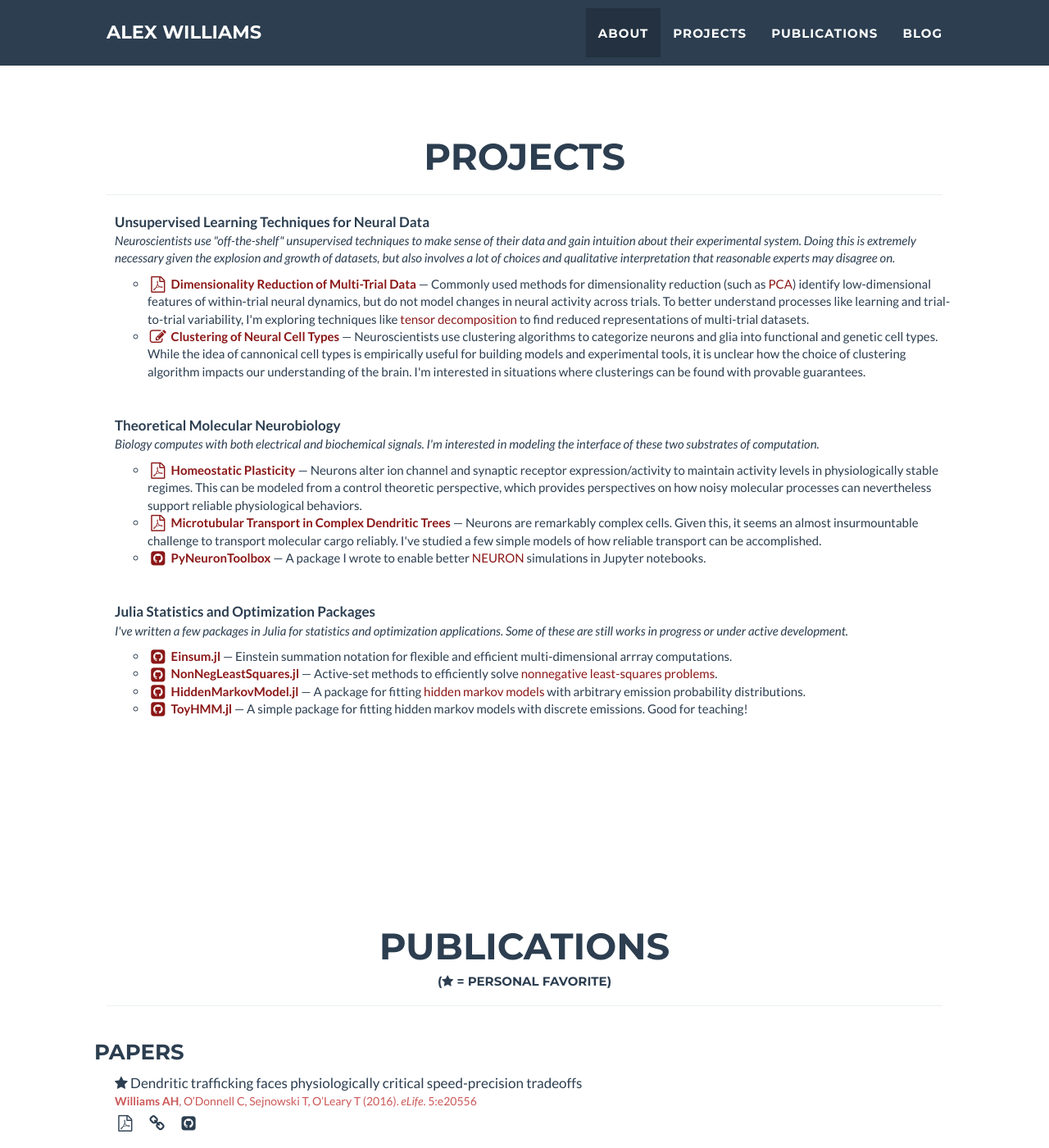
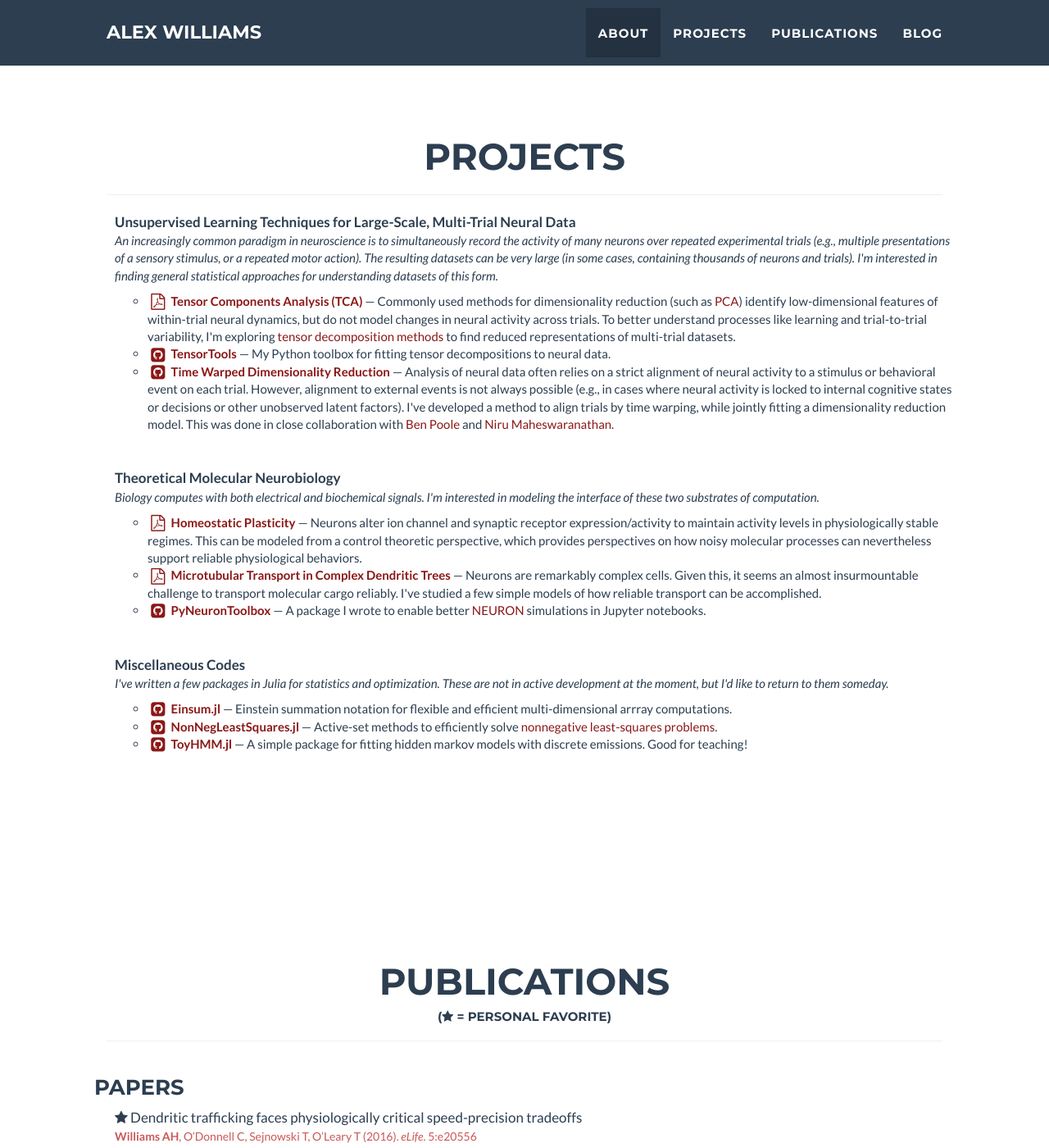
Before and after one commit to ahwillia/ahwillia.github.com, a Jekyll site: the page built from index.html, in a window 1280 px wide and 1400 px high, scrolled down 1182 px. Shown: the whole window at 82% size. Built offline with Jekyll 4.4.1, drawn with Linux system fonts in a browser that asks for light colours; nearby versions of some CDN libraries; library files that are not in the unit come from our copies.

Commit message:
update projects

```diff
--- a/_data/projects.yml
+++ b/_data/projects.yml
@@ -1,30 +1,40 @@
-- title: Unsupervised Learning Techniques for Neural Data
+- title: Unsupervised Learning Techniques for Large-Scale, Multi-Trial Neural Data
   description: >
-    Neuroscientists use "off-the-shelf" unsupervised techniques to make sense of their data
-    and gain intuition about their experimental system. Doing this is extremely necessary
-    given the explosion and growth of datasets, but also involves a lot of choices and
-    qualitative interpretation that reasonable experts may disagree on.
+    An increasingly common paradigm in neuroscience is to simultaneously record the
+    activity of many neurons over repeated experimental trials (e.g., multiple
+    presentations of a sensory stimulus, or a repeated motor action). The resulting
+    datasets can be very large (in some cases, containing thousands of neurons and trials).
+    I'm interested in finding general statistical approaches for understanding datasets
+    of this form.
   items:
-  - name: Dimensionality Reduction of Multi-Trial Data
+  - name: Tensor Components Analysis (TCA)
     icon: file-pdf-o
-    url: http://alexhwilliams.info/pdf/tensor_nips_2016.pdf
+    url: http://alexhwilliams.info/pdf/cosyne17.pdf
     description: >
       Commonly used methods for dimensionality reduction (such as <a
       href="http://alexhwilliams.info/itsneuronalblog/2016/03/27/pca/" target="_blank">PCA</a>)
       identify low-dimensional features of within-trial neural dynamics, but do not model
       changes in neural activity across trials. To better understand processes like learning
-      and trial-to-trial variability, I'm exploring techniques like <a
+      and trial-to-trial variability, I'm exploring <a
       href="http://www.sandia.gov/~tgkolda/pubs/pubfiles/TensorReview.pdf" target="_blank">
-      tensor decomposition</a> to find reduced representations of multi-trial datasets.
-  - name: Clustering of Neural Cell Types
-    icon: edit
-    url: http://alexhwilliams.info/itsneuronalblog/2015/11/18/clustering-is-easy/
+      tensor decomposition methods</a> to find reduced representations of multi-trial datasets.
+  - name: TensorTools
+    icon: github-square
+    url: http://github.com/ahwillia/tensortools
     description: >
-      Neuroscientists use clustering algorithms to categorize neurons and glia into functional
-      and genetic cell types. While the idea of cannonical cell types is empirically useful
-      for building models and experimental tools, it is unclear how the choice of clustering
-      algorithm impacts our understanding of the brain. I'm interested in situations where
-      clusterings can be found with provable guarantees.
+      My Python toolbox for fitting tensor decompositions to neural data.
+  - name: Time Warped Dimensionality Reduction
+    icon: github-square
+    url: https://github.com/ganguli-lab/twpca
+    description: >
+      Analysis of neural data often relies on a strict alignment of neural activity to
+      a stimulus or behavioral event on each trial. However, alignment to external events
+      is not always possible (e.g., in cases where neural activity is locked to internal
+      cognitive states or decisions or other unobserved latent factors). I've developed a
+      method to align trials by time warping, while jointly fitting a dimensionality
+      reduction model. This was done in close collaboration with
+      <a href="cs.stanford.edu/~poole/">Ben Poole</a> and
+      <a href="http://niru.org/">Niru Maheswaranathan</a>.
 
 - title: Theoretical Molecular Neurobiology
   description: >
@@ -68,10 +78,12 @@
 #     description: >
 #       Sloppy models overview
 
-- title: Julia Statistics and Optimization Packages
+- title: Miscellaneous Codes
   description: >
-    I've written a few packages in Julia for statistics and optimization applications.
-    Some of these are still works in progress or under active development.
+    I've written a few packages in Julia for statistics and optimization.
+    These are not in active development at the moment, but I'd like to return
+    to them someday.
+
   items:
   - name: Einsum.jl
     icon: github-square
@@ -88,14 +100,6 @@
       target="_blank">nonnegative least-squares problems</a>.
     url: https://github.com/ahwillia/NonNegLeastSquares.jl
 
-  - name: HiddenMarkovModel.jl
-    icon: github-square
-    description: >
-      A package for fitting
-      <a href="http://www.ece.ucsb.edu/Faculty/Rabiner/ece259/Reprints/tutorial%20on%20hmm%20and%20applications.pdf"
-      target="_blank">hidden markov models</a> with arbitrary emission probability distributions.
-    url: https://github.com/ahwillia/HiddenMarkovModel.jl
-
   - name: ToyHMM.jl
     icon: github-square
     description: >
```
